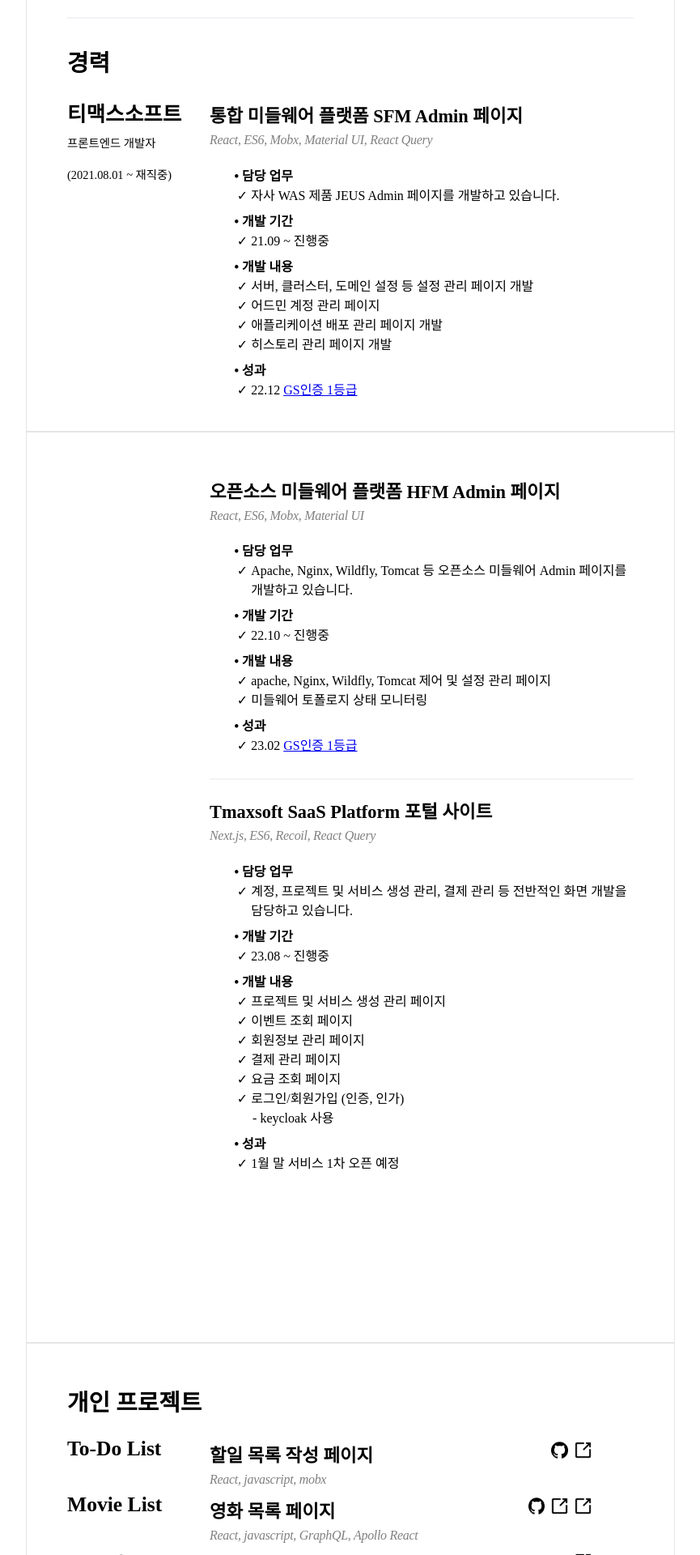
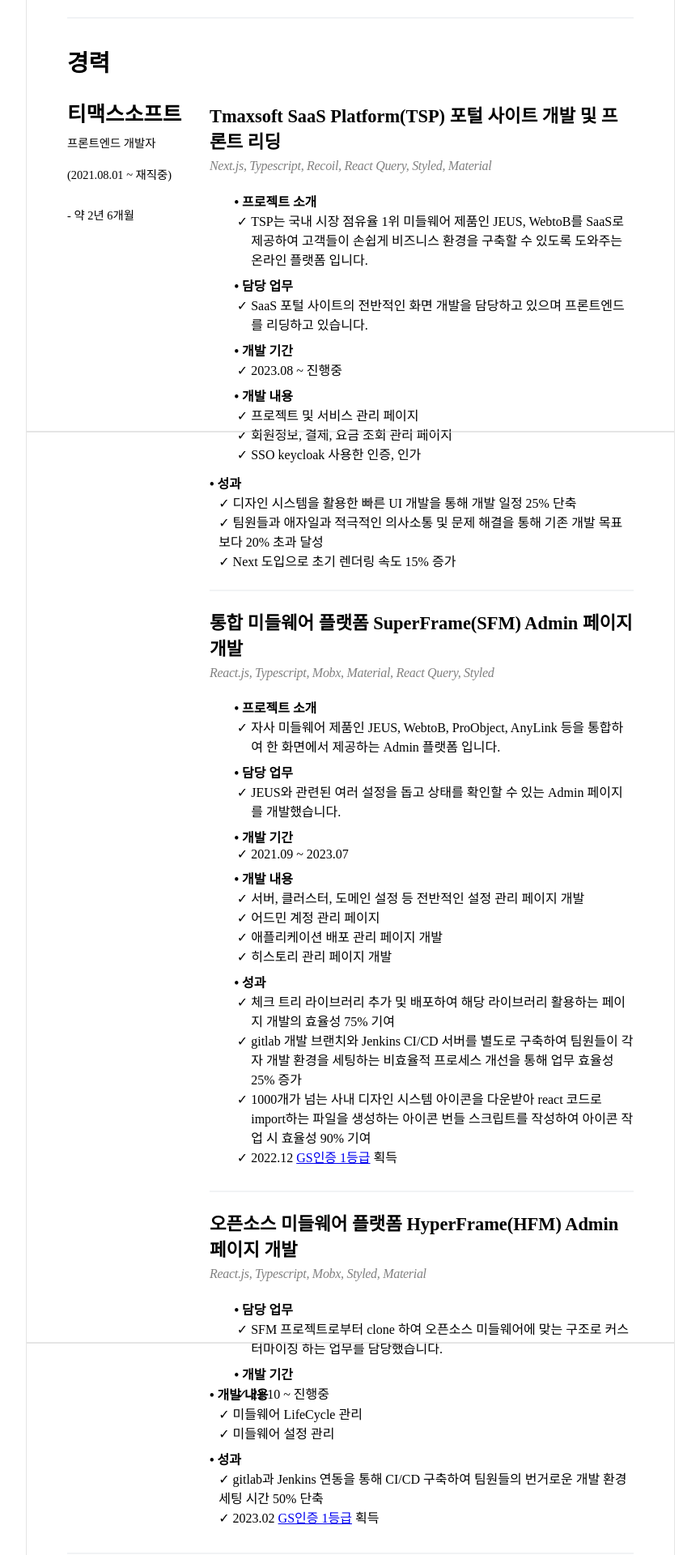
Before and after one commit to kiminseob/resume, a React app: page / in a window 1280 px wide. Shown: the part 600-2520 px from the top of the page at 81% size, without its empty margins (207-1072 px from the left). Built offline with nearby package versions, Linux system fonts and the light colour scheme.

Commit message:
feat: 이력서 업데이트

```diff
--- a/src/App.jsx
+++ b/src/App.jsx
@@ -2,6 +2,7 @@
 import styled from 'styled-components';
 import { About, Career1, Career2, Project, Others } from 'components';
 import { Routes, Route } from 'react-router-dom';
+import Career3 from 'components/Career/Career3';
 
 const Container = styled.div`
   display: flex;
@@ -35,7 +36,10 @@
               <Career2 />
             </A4>
             <A4>
+              <Career3 />
               <Project />
+            </A4>
+            <A4>
               <Others />
             </A4>
           </Container>
--- a/src/components/About.jsx
+++ b/src/components/About.jsx
@@ -31,7 +31,7 @@
       <SC.Column>
         <SC.Bold>총 경력</SC.Bold>
         <SC.Stack>
-          티맥스소프트 / 프론트엔드 개발자 (2021.08.01 ~ 재직중)
+          티맥스소프트 / 프론트엔드 개발자 (2021.08.01 ~ 재직중) - 약 2년 6개월
         </SC.Stack>
       </SC.Column>
 
@@ -50,7 +50,7 @@
             <SC.Row style={{ alignItems: 'center' }}>라이브러리</SC.Row>
             <SC.Stack>
               <SC.MarkerList>
-                React, Mobx, Recoil, React Query, styled-components, Material UI
+                React.js, Mobx, Recoil, React Query, Styled, Material
               </SC.MarkerList>
             </SC.Stack>
           </SC.Row>
--- a/src/components/Career/Career1.jsx
+++ b/src/components/Career/Career1.jsx
@@ -10,57 +10,65 @@
           <SC.Company>티맥스소프트</SC.Company>
           <SC.Description>프론트엔드 개발자</SC.Description>
           <p>(2021.08.01 ~ 재직중)</p>
+          <p>- 약 2년 6개월</p>
         </SC.Column>
         <SC.Column>
           <SC.Row>
-            <SC.RowHeader>통합 미들웨어 플랫폼 SFM Admin 페이지</SC.RowHeader>
+            <SC.Column>
+              <SC.Row>
+                <SC.RowHeader>
+                  Tmaxsoft SaaS Platform(TSP) 포털 사이트 개발 및 프론트 리딩
+                </SC.RowHeader>
               </SC.Row>
               <SC.Row>
-            <SC.Stack>React, ES6, Mobx, Material UI, React Query</SC.Stack>
+                <SC.Stack>
+                  Next.js, Typescript, Recoil, React Query, Styled, Material
+                </SC.Stack>
               </SC.Row>
               <SC.Row>
                 <ul>
                   <SC.Wrapper>
                     <SC.List>
-                  담당 업무
+                      프로젝트 소개
                       <SC.MarkerList>
-                    자사 WAS 제품 JEUS Admin 페이지를 개발하고 있습니다.
+                        TSP는 국내 시장 점유율 1위 미들웨어 제품인 JEUS,
+                        WebtoB를 SaaS로 제공하여 고객들이 손쉽게 비즈니스 환경을
+                        구축할 수 있도록 도와주는 온라인 플랫폼 입니다.
                       </SC.MarkerList>
                     </SC.List>
                   </SC.Wrapper>
-
                   <SC.Wrapper>
                     <SC.List>
-                  개발 기간<SC.MarkerList>21.09 ~ 진행중</SC.MarkerList>
+                      담당 업무
+                      <SC.MarkerList>
+                        SaaS 포털 사이트의 전반적인 화면 개발을 담당하고 있으며
+                        프론트엔드를 리딩하고 있습니다.
+                      </SC.MarkerList>
                     </SC.List>
                   </SC.Wrapper>
-
+                  <SC.Wrapper>
+                    <SC.List>
+                      개발 기간
+                      <SC.MarkerList>2023.08 ~ 진행중</SC.MarkerList>
+                    </SC.List>
+                  </SC.Wrapper>
                   <SC.Wrapper>
                     <SC.List>
                       개발 내용
                       <SC.MarkerList>
-                    서버, 클러스터, 도메인 설정 등 설정 관리 페이지 개발
+                        프로젝트 및 서비스 관리 페이지
                       </SC.MarkerList>
-                  <SC.MarkerList>어드민 계정 관리 페이지</SC.MarkerList>
                       <SC.MarkerList>
-                    애플리케이션 배포 관리 페이지 개발
+                        회원정보, 결제, 요금 조회 관리 페이지
                       </SC.MarkerList>
-                  <SC.MarkerList>히스토리 관리 페이지 개발</SC.MarkerList>
+                      <SC.MarkerList>
+                        SSO keycloak 사용한 인증, 인가
+                      </SC.MarkerList>
                     </SC.List>
                   </SC.Wrapper>
-              <SC.List>
-                성과
-                <SC.MarkerList>
-                  22.12{' '}
-                  <a
-                    href="https://sw.tta.or.kr/product/prod_gsce_view.jsp?num=7477&pa=b3e4fdbb778cf9770a52cd9ddecb59881c927fbecc786f8674cb6e59275104ac043f63cf10207b98d3aa5c5207798e22https://sw.tta.or.kr/product/prod_gsce_view.jsp?num=7477&pa=b3e4fdbb778cf9770a52cd9ddecb59881c927fbecc786f8674cb6e59275104ac043f63cf10207b98d3aa5c5207798e22"
-                    target="_blank"
-                  >
-                    GS인증 1등급
-                  </a>
-                </SC.MarkerList>
-              </SC.List>
                 </ul>
+              </SC.Row>
+            </SC.Column>
           </SC.Row>
         </SC.Column>
       </SC.Row>
--- a/src/components/Career/Career2.jsx
+++ b/src/components/Career/Career2.jsx
@@ -9,13 +9,113 @@
           <SC.Company></SC.Company>
         </SC.Column>
         <SC.Column>
+          <SC.Wrapper>
+            <SC.List>
+              성과
+              <SC.MarkerList>
+                디자인 시스템을 활용한 빠른 UI 개발을 통해 개발 일정 25% 단축
+              </SC.MarkerList>
+              <SC.MarkerList>
+                팀원들과 애자일과 적극적인 의사소통 및 문제 해결을 통해 기존
+                개발 목표보다 20% 초과 달성
+              </SC.MarkerList>
+              <SC.MarkerList>
+                Next 도입으로 초기 렌더링 속도 15% 증가
+              </SC.MarkerList>
+            </SC.List>
+          </SC.Wrapper>
+          <SC.RowDivider />
           <SC.Row>
             <SC.RowHeader>
-              오픈소스 미들웨어 플랫폼 HFM Admin 페이지
+              통합 미들웨어 플랫폼 SuperFrame(SFM) Admin 페이지 개발
             </SC.RowHeader>
           </SC.Row>
           <SC.Row>
-            <SC.Stack>React, ES6, Mobx, Material UI</SC.Stack>
+            <SC.Stack>
+              React.js, Typescript, Mobx, Material, React Query, Styled
+            </SC.Stack>
+          </SC.Row>
+          <SC.Row>
+            <ul>
+              <SC.Wrapper>
+                <SC.List>
+                  프로젝트 소개
+                  <SC.MarkerList>
+                    자사 미들웨어 제품인 JEUS, WebtoB, ProObject, AnyLink 등을
+                    통합하여 한 화면에서 제공하는 Admin 플랫폼 입니다.
+                  </SC.MarkerList>
+                </SC.List>
+              </SC.Wrapper>
+
+              <SC.Wrapper>
+                <SC.List>
+                  담당 업무
+                  <SC.MarkerList>
+                    JEUS와 관련된 여러 설정을 돕고 상태를 확인할 수 있는 Admin
+                    페이지를 개발했습니다.
+                  </SC.MarkerList>
+                </SC.List>
+              </SC.Wrapper>
+
+              <SC.Wrapper>
+                <SC.List>
+                  개발 기간<SC.MarkerList>2021.09 ~ 2023.07</SC.MarkerList>
+                </SC.List>
+              </SC.Wrapper>
+
+              <SC.Wrapper>
+                <SC.List>
+                  개발 내용
+                  <SC.MarkerList>
+                    서버, 클러스터, 도메인 설정 등 전반적인 설정 관리 페이지
+                    개발
+                  </SC.MarkerList>
+                  <SC.MarkerList>어드민 계정 관리 페이지</SC.MarkerList>
+                  <SC.MarkerList>
+                    애플리케이션 배포 관리 페이지 개발
+                  </SC.MarkerList>
+                  <SC.MarkerList>히스토리 관리 페이지 개발</SC.MarkerList>
+                </SC.List>
+              </SC.Wrapper>
+              <SC.List>
+                성과
+                <SC.MarkerList>
+                  체크 트리 라이브러리 추가 및 배포하여 해당 라이브러리 활용하는
+                  페이지 개발의 효율성 75% 기여
+                </SC.MarkerList>
+                <SC.MarkerList>
+                  gitlab 개발 브랜치와 Jenkins CI/CD 서버를 별도로 구축하여
+                  팀원들이 각자 개발 환경을 세팅하는 비효율적 프로세스 개선을
+                  통해 업무 효율성 25% 증가
+                </SC.MarkerList>
+                <SC.MarkerList>
+                  1000개가 넘는 사내 디자인 시스템 아이콘을 다운받아 react
+                  코드로 import하는 파일을 생성하는 아이콘 번들 스크립트를
+                  작성하여 아이콘 작업 시 효율성 90% 기여
+                </SC.MarkerList>
+                <SC.MarkerList>
+                  2022.12{' '}
+                  <a
+                    href="https://sw.tta.or.kr/product/prod_gsce_view.jsp?num=7477&pa=b3e4fdbb778cf9770a52cd9ddecb59881c927fbecc786f8674cb6e59275104ac043f63cf10207b98d3aa5c5207798e22https://sw.tta.or.kr/product/prod_gsce_view.jsp?num=7477&pa=b3e4fdbb778cf9770a52cd9ddecb59881c927fbecc786f8674cb6e59275104ac043f63cf10207b98d3aa5c5207798e22"
+                    target="_blank"
+                  >
+                    GS인증 1등급
+                  </a>{' '}
+                  획득
+                </SC.MarkerList>
+              </SC.List>
+            </ul>
+          </SC.Row>
+
+          <SC.RowDivider />
+
+          <SC.Row>
+            <SC.RowHeader>
+              오픈소스 미들웨어 플랫폼 HyperFrame(HFM) Admin 페이지 개발
+            </SC.RowHeader>
+          </SC.Row>
+          <SC.Row>
+            <SC.Stack>React.js, Typescript, Mobx, Styled, Material</SC.Stack>
           </SC.Row>
           <SC.Row>
             <ul>
@@ -23,8 +123,8 @@
                 <SC.List>
                   담당 업무
                   <SC.MarkerList>
-                    Apache, Nginx, Wildfly, Tomcat 등 오픈소스 미들웨어 Admin
-                    페이지를 개발하고 있습니다.
+                    SFM 프로젝트로부터 clone 하여 오픈소스 미들웨어에 맞는
+                    구조로 커스터마이징 하는 업무를 담당했습니다.
                   </SC.MarkerList>
                 </SC.List>
               </SC.Wrapper>
@@ -34,79 +134,7 @@
                   <SC.MarkerList>22.10 ~ 진행중</SC.MarkerList>
                 </SC.List>
               </SC.Wrapper>
-              <SC.Wrapper>
-                <SC.List>
-                  개발 내용
-                  <SC.MarkerList>
-                    apache, Nginx, Wildfly, Tomcat 제어 및 설정 관리 페이지
-                  </SC.MarkerList>
-                  <SC.MarkerList>미들웨어 토폴로지 상태 모니터링</SC.MarkerList>
-                </SC.List>
-              </SC.Wrapper>
-              <SC.List>
-                성과
-                <SC.MarkerList>
-                  23.02{' '}
-                  <a
-                    href="https://sw.tta.or.kr/product/prod_gsce_view.jsp?num=7583&pa=359f396b2a22e52c061d906ad3b8285b992d122e67128b243d66ca56052dc7af043f63cf10207b98d3aa5c5207798e22"
-                    target="_blank"
-                  >
-                    GS인증 1등급
-                  </a>
-                </SC.MarkerList>
-              </SC.List>
             </ul>
-          </SC.Row>
-
-          <SC.RowDivider />
-          <SC.Row>
-            <SC.Column>
-              <SC.Row>
-                <SC.RowHeader>Tmaxsoft SaaS Platform 포털 사이트</SC.RowHeader>
-              </SC.Row>
-              <SC.Row>
-                <SC.Stack>Next.js, ES6, Recoil, React Query</SC.Stack>
-              </SC.Row>
-              <SC.Row>
-                <ul>
-                  <SC.Wrapper>
-                    <SC.List>
-                      담당 업무
-                      <SC.MarkerList>
-                        계정, 프로젝트 및 서비스 생성 관리, 결제 관리 등
-                        전반적인 화면 개발을 담당하고 있습니다.
-                      </SC.MarkerList>
-                    </SC.List>
-                  </SC.Wrapper>
-                  <SC.Wrapper>
-                    <SC.List>
-                      개발 기간
-                      <SC.MarkerList>23.08 ~ 진행중</SC.MarkerList>
-                    </SC.List>
-                  </SC.Wrapper>
-                  <SC.Wrapper>
-                    <SC.List>
-                      개발 내용
-                      <SC.MarkerList>
-                        프로젝트 및 서비스 생성 관리 페이지
-                      </SC.MarkerList>
-                      <SC.MarkerList>이벤트 조회 페이지</SC.MarkerList>
-                      <SC.MarkerList>회원정보 관리 페이지</SC.MarkerList>
-                      <SC.MarkerList>결제 관리 페이지</SC.MarkerList>
-                      <SC.MarkerList>요금 조회 페이지</SC.MarkerList>
-                      <SC.MarkerList>
-                        로그인/회원가입 (인증, 인가)
-                        <SC.DividerList>keycloak 사용</SC.DividerList>
-                      </SC.MarkerList>
-                    </SC.List>
-                  </SC.Wrapper>
-                  <SC.List>
-                    성과
-                    <SC.MarkerList>1월 말 서비스 1차 오픈 예정</SC.MarkerList>
-                  </SC.List>
-                </ul>
-              </SC.Row>
-            </SC.Column>
           </SC.Row>
         </SC.Column>
       </SC.Row>
--- /dev/null
+++ b/src/components/Career/Career3.jsx
@@ -0,0 +1,43 @@
+import React from 'react';
+import SC from 'components/styled/common';
+
+function Career3() {
+  return (
+    <section>
+      <SC.Row>
+        <SC.Column>
+          <SC.Company></SC.Company>
+        </SC.Column>
+        <SC.Column>
+          <SC.Wrapper>
+            <SC.List>
+              개발 내용
+              <SC.MarkerList>미들웨어 LifeCycle 관리</SC.MarkerList>
+              <SC.MarkerList>미들웨어 설정 관리</SC.MarkerList>
+            </SC.List>
+          </SC.Wrapper>
+          <SC.List>
+            성과
+            <SC.MarkerList>
+              gitlab과 Jenkins 연동을 통해 CI/CD 구축하여 팀원들의 번거로운 개발
+              환경 세팅 시간 50% 단축
+            </SC.MarkerList>
+            <SC.MarkerList>
+              2023.02{' '}
+              <a
+                href="https://sw.tta.or.kr/product/prod_gsce_view.jsp?num=7583&pa=359f396b2a22e52c061d906ad3b8285b992d122e67128b243d66ca56052dc7af043f63cf10207b98d3aa5c5207798e22"
+                target="_blank"
+              >
+                GS인증 1등급
+              </a>{' '}
+              획득
+            </SC.MarkerList>
+          </SC.List>
+        </SC.Column>
+      </SC.Row>
+      <SC.Divider />
+    </section>
+  );
+}
+
+export default Career3;
```
Lines whose indentation alone changed are shown as unchanged.
